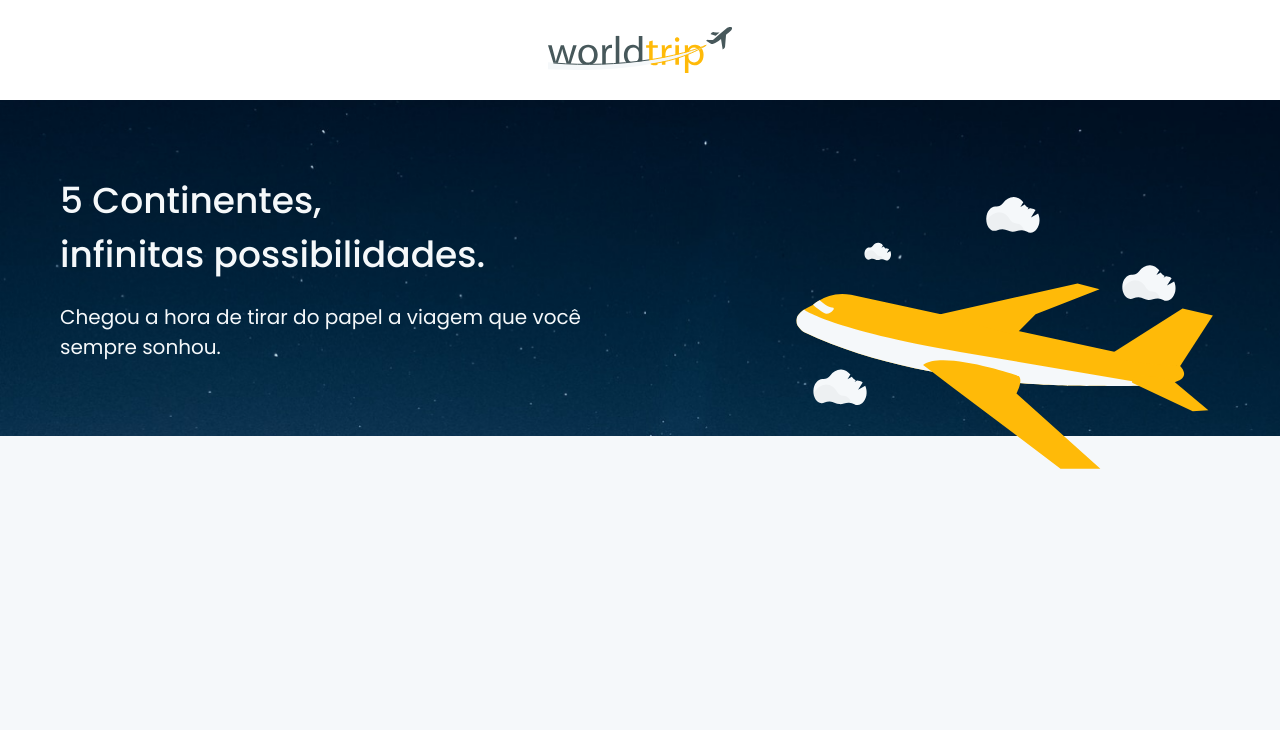
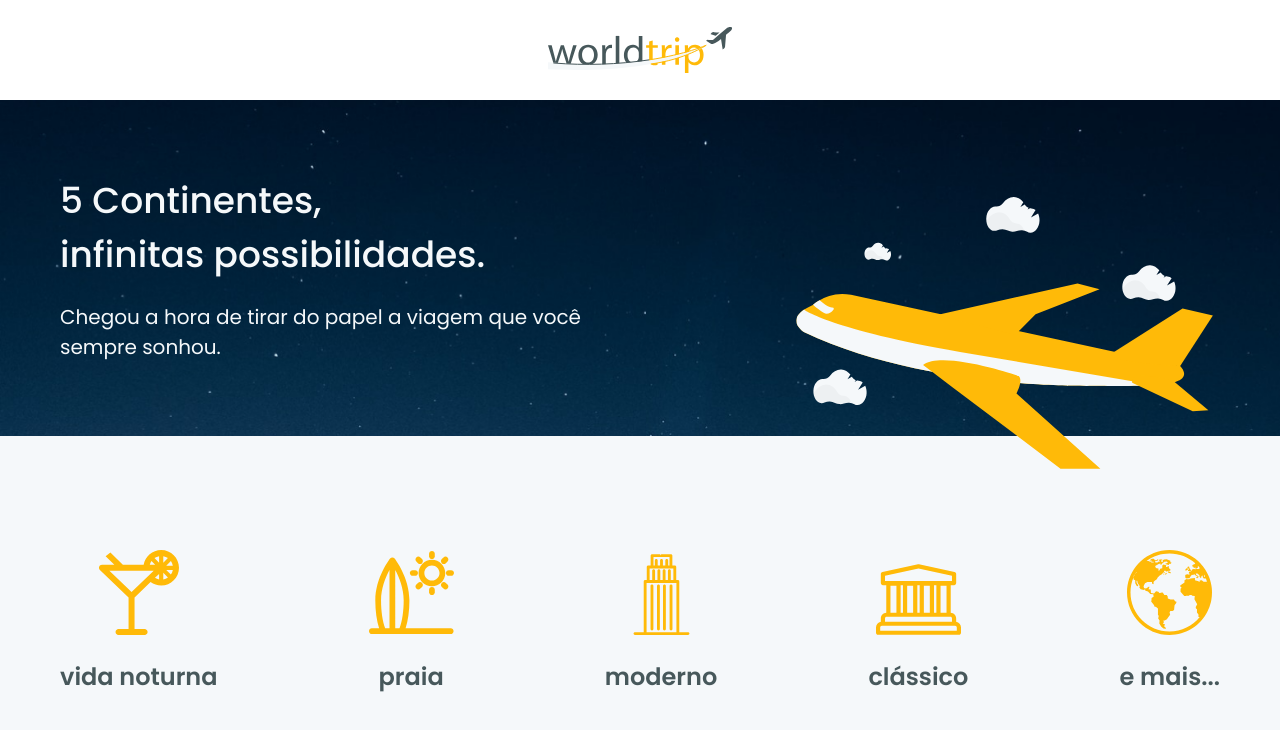
Before and after one commit to raphaeldevs/ignite-interface-com-chakra-ui, a Next.js app: page / in a window 1280 px wide. Shown: the top 730 px of the page. Built offline with nearby package versions, Linux system fonts and the light colour scheme.

Commit message:
create travel type section

```diff
--- /dev/null
+++ b/src/components/TravelTypes/index.tsx
@@ -0,0 +1,21 @@
+import { Flex, Icon, Text } from '@chakra-ui/react'
+
+import { Building, Cocktail, Earth, Museum, Surf } from '../Icons'
+import { TravelTypeItem } from './TravelTypeItem'
+
+export function TravelTypes() {
+  return (
+    <Flex
+      mt="7.125rem"
+      flex="1"
+      justify="space-between"
+      align="baseline"
+    >
+      <TravelTypeItem title="vida noturna" icon={Cocktail} />
+      <TravelTypeItem title="praia" icon={Surf} />
+      <TravelTypeItem title="moderno" icon={Building} />
+      <TravelTypeItem title="clássico" icon={Museum} />
+      <TravelTypeItem title="e mais..." icon={Earth} />
+    </Flex>
+  )
+}
--- a/src/pages/index.tsx
+++ b/src/pages/index.tsx
@@ -1,11 +1,18 @@
+import { Flex } from '@chakra-ui/react'
+
 import { Header } from '../components/Header'
 import { Hero } from '../components/Hero'
+import { TravelTypes } from '../components/TravelTypes'
 
 export default function Home() {
   return (
     <>
       <Header />
       <Hero />
+
+      <Flex as="main" maxWidth="1160px" justify="center" mx="auto">
+        <TravelTypes />
+      </Flex>
     </>
   )
 }
```
